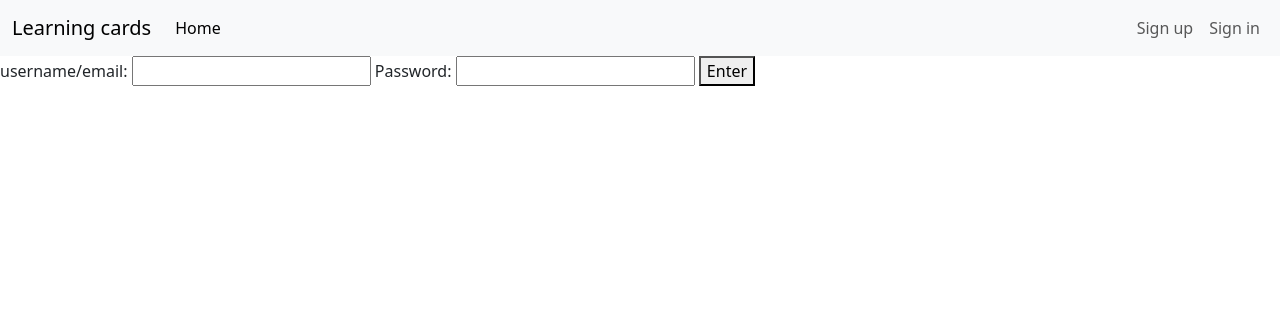
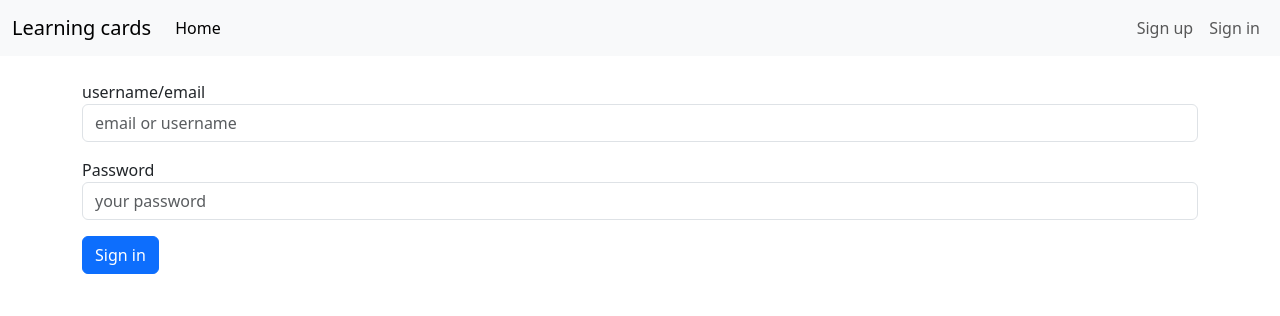
Before and after one commit to zgfif/language_cards, a Django app: page /signin in a window 1280 px wide. Shown: the top 316 px of the page. Run offline with Django 4.2, Linux system fonts and the light colour scheme.

Commit message:
sign_in_up_ui: done

```diff
--- a/core/forms.py
+++ b/core/forms.py
@@ -7,8 +7,11 @@ from core.models import Word
 
 
 class SignInForm(forms.Form):
-    username = forms.CharField(label='username/email')
-    password = forms.CharField(widget=forms.widgets.PasswordInput())
+    username = forms.CharField(widget=forms.widgets.TextInput(attrs={'class': 'form-control',
+                                                                     'placeholder': 'email or username'}),
+                               label='username/email')
+    password = forms.CharField(widget=forms.widgets.PasswordInput(attrs={'class': 'form-control',
+                                                                         'placeholder': 'your password'}))
 
     def clean(self):
         user = User.objects.filter(username=self.cleaned_data['username']).first()
--- a/core/templates/signin.html
+++ b/core/templates/signin.html
@@ -4,10 +4,23 @@
     Sign in
 {% endblock %}
 
-<!--form to signin-->
 {% block content %}
-    <form method="post">{% csrf_token %}
-        {{ form }}
-        <button type="submit">Enter</button>
-    </form>
+    <div class="container">
+        <br>
+        <!--      add errors block -->
+        {% include 'snippets/form_errors_list.html' %}
+
+        <!--form to signin-->
+        <form method="post">{% csrf_token %}
+            <p>
+                {{ form.username.label }}
+                {{ form.username }}
+            </p>
+            <p>
+                {{ form.password.label }}
+                {{ form.password }}
+            </p>
+            <button class="btn btn-primary" type="submit">Sign in</button>
+        </form>
+    </div>
 {% endblock %}
--- /dev/null
+++ b/core/templates/snippets/form_errors_list.html
@@ -0,0 +1,10 @@
+<!--        show form errors as list-->
+{% if form.errors %}
+    <ul>
+    {% for field, errors in form.errors.items %}
+        {% for error in errors %}
+            <li>{{ field }}: {{ error }}</li>
+        {% endfor %}
+    {% endfor %}
+    </ul>
+{% endif %}
```
Also changed, not shown: core/templates/signup.html (+2 -10 lines).
